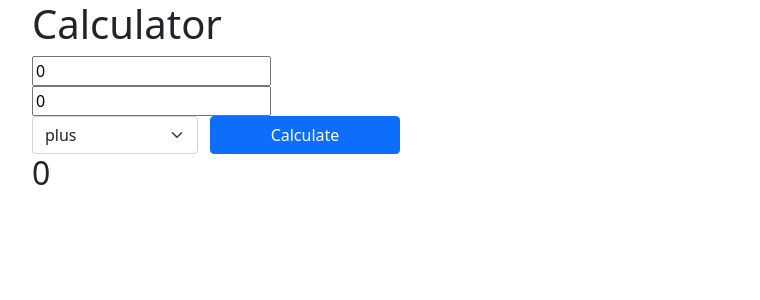
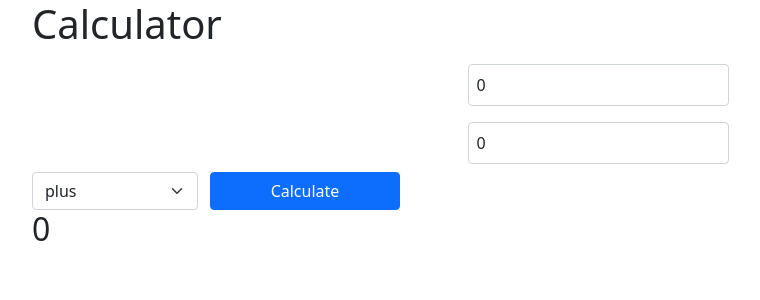
Before and after one commit to jdserpas/calculator-app, a React app: page / in a window 1280 px wide. Shown: the top 300 px of the page, without its empty margins (50-810 px from the left). Built offline with nearby package versions, Linux system fonts and the light colour scheme.

Commit message:
:lipstick: placed number inputs

```diff
--- a/src/Components/App.js
+++ b/src/Components/App.js
@@ -40,8 +40,12 @@ class App extends Component {
     return(
       <div className="App container" data-testid="app-containter">
         <h1>Calculator</h1>
-        <NumberInput name="input-1"/>
-        <NumberInput name="input-2"/>
+        <div className="row justify-content-center gy-5">
+          <NumberInput className="col-3" name="input-1"/>
+        </div>
+        <div className="row justify-content-center gy-5">
+          <NumberInput className="col-3" name="input-2"/>
+        </div>
         <div className="row">
           <Selector className="col-2" name="default-selector"/>
           <button
--- a/src/Components/NumberInput.js
+++ b/src/Components/NumberInput.js
@@ -1,11 +1,11 @@
 import React, { useState } from "react";
 import PropTypes from "prop-types";
 
-const NumberInput = ({name, initialVal}) => {
+const NumberInput = ({name, initialVal, ...props}) => {
   const [val, setState] = useState(initialVal);
 
   return(
-    <div>
+    <div {...props}>
       <input type="number"
         id={name}
         data-testid="input-field"
@@ -13,6 +13,7 @@ const NumberInput = ({name, initialVal}) => {
         onChange={e => {
           setState(validateNumber(e.target.value));
         }}
+        className="form-control p-2 m-2"
       />
     </div>
   );
```
